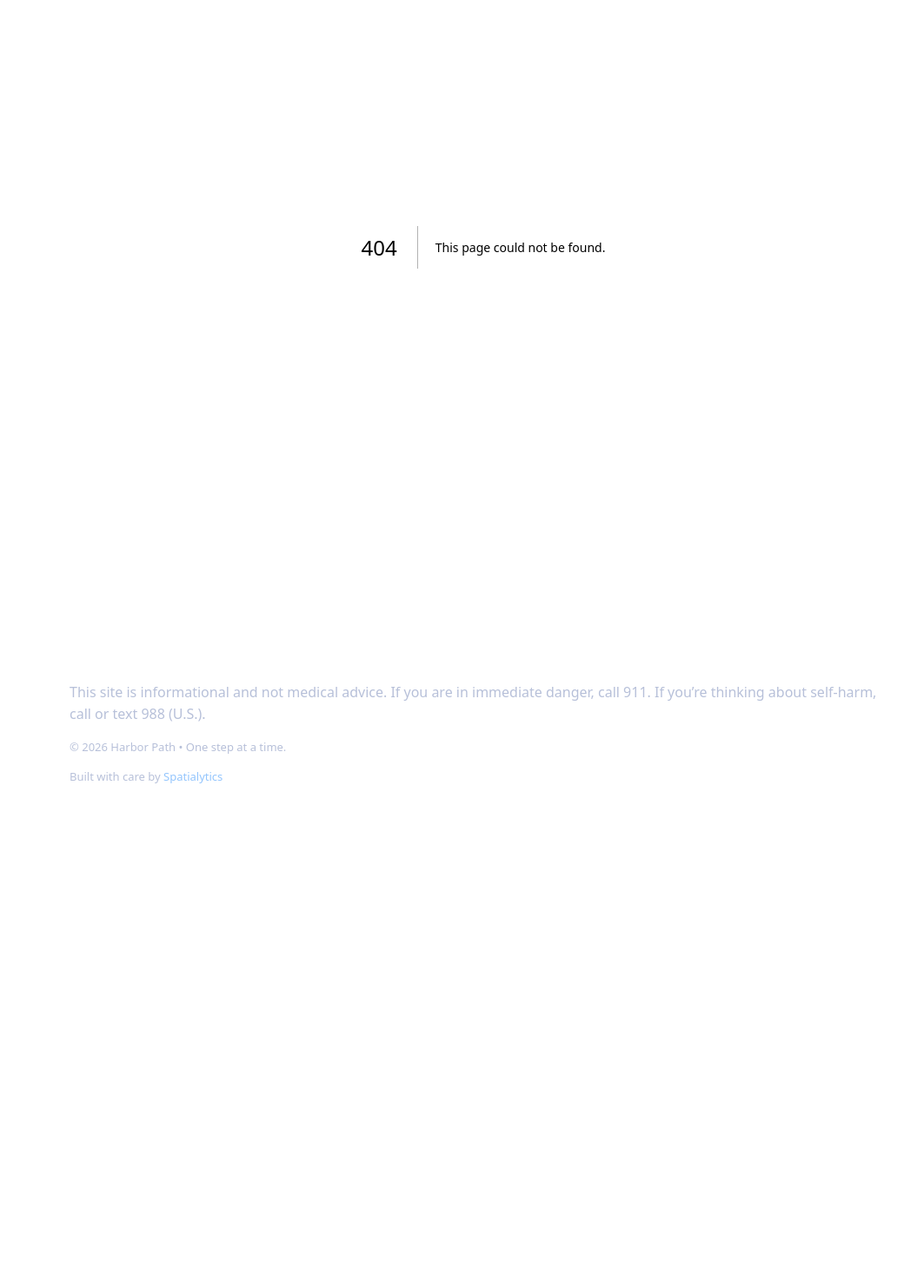
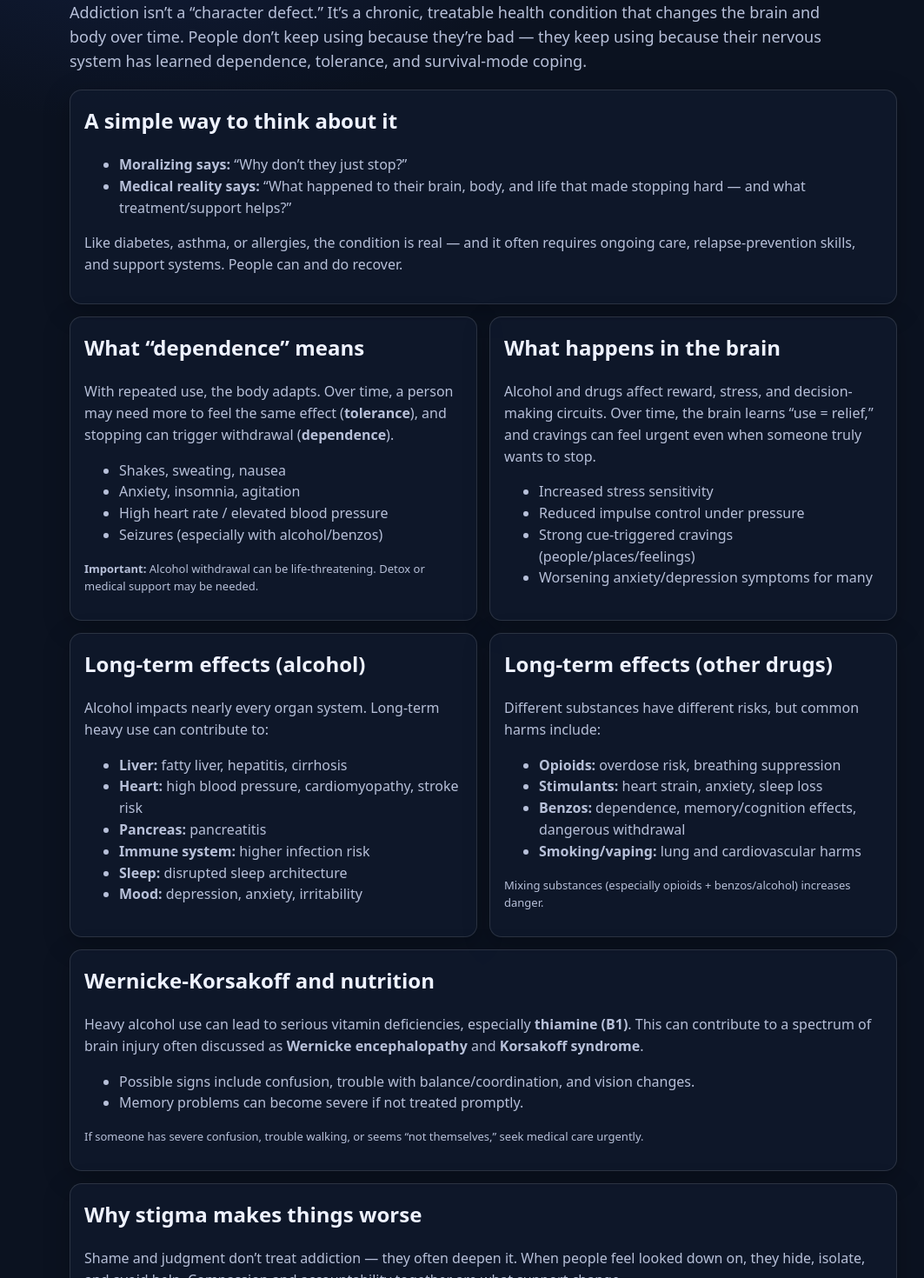
Before and after one commit to KristineMK72/HARBOR-PATH, a Next.js app: page /addiction-101 in a window 1280 px wide. Before the commit this address had no page. Shown: the part 187-1657 px from the top of the page at 87% size, without its empty margins (84-1147 px from the left). Before the commit the page ends 1157 px from the top, so only its background shows below. Built offline with nearby package versions, Linux system fonts and the light colour scheme.

Commit message:
Create page.tsx

```diff
--- /dev/null
+++ b/app/addiction-101/page.tsx
@@ -0,0 +1,185 @@
+import Container from "../../components/Container";
+import Link from "next/link";
+
+export default function Addiction101() {
+  return (
+    <Container>
+      <h1>Alcoholism & Addiction 101</h1>
+
+      <p className="muted" style={{ fontSize: 18, maxWidth: 900 }}>
+        Addiction isn’t a “character defect.” It’s a chronic, treatable health
+        condition that changes the brain and body over time. People don’t keep
+        using because they’re bad — they keep using because their nervous system
+        has learned dependence, tolerance, and survival-mode coping.
+      </p>
+
+      <div className="card cardWide" style={{ marginTop: 14 }}>
+        <h2 style={{ marginTop: 0 }}>A simple way to think about it</h2>
+        <ul className="muted">
+          <li>
+            <strong>Moralizing says:</strong> “Why don’t they just stop?”
+          </li>
+          <li>
+            <strong>Medical reality says:</strong> “What happened to their brain,
+            body, and life that made stopping hard — and what treatment/support
+            helps?”
+          </li>
+        </ul>
+        <p className="muted">
+          Like diabetes, asthma, or allergies, the condition is real — and it
+          often requires ongoing care, relapse-prevention skills, and support
+          systems. People can and do recover.
+        </p>
+      </div>
+
+      <div className="grid" style={{ marginTop: 14 }}>
+        <div className="card">
+          <h2 style={{ marginTop: 0 }}>What “dependence” means</h2>
+          <p className="muted">
+            With repeated use, the body adapts. Over time, a person may need
+            more to feel the same effect (<strong>tolerance</strong>), and
+            stopping can trigger withdrawal (<strong>dependence</strong>).
+          </p>
+          <ul className="muted">
+            <li>Shakes, sweating, nausea</li>
+            <li>Anxiety, insomnia, agitation</li>
+            <li>High heart rate / elevated blood pressure</li>
+            <li>Seizures (especially with alcohol/benzos)</li>
+          </ul>
+          <p className="muted small">
+            <strong>Important:</strong> Alcohol withdrawal can be life-threatening.
+            Detox or medical support may be needed.
+          </p>
+        </div>
+
+        <div className="card">
+          <h2 style={{ marginTop: 0 }}>What happens in the brain</h2>
+          <p className="muted">
+            Alcohol and drugs affect reward, stress, and decision-making circuits.
+            Over time, the brain learns “use = relief,” and cravings can feel
+            urgent even when someone truly wants to stop.
+          </p>
+          <ul className="muted">
+            <li>Increased stress sensitivity</li>
+            <li>Reduced impulse control under pressure</li>
+            <li>Strong cue-triggered cravings (people/places/feelings)</li>
+            <li>Worsening anxiety/depression symptoms for many</li>
+          </ul>
+        </div>
+
+        <div className="card">
+          <h2 style={{ marginTop: 0 }}>Long-term effects (alcohol)</h2>
+          <p className="muted">
+            Alcohol impacts nearly every organ system. Long-term heavy use can
+            contribute to:
+          </p>
+          <ul className="muted">
+            <li><strong>Liver:</strong> fatty liver, hepatitis, cirrhosis</li>
+            <li><strong>Heart:</strong> high blood pressure, cardiomyopathy, stroke risk</li>
+            <li><strong>Pancreas:</strong> pancreatitis</li>
+            <li><strong>Immune system:</strong> higher infection risk</li>
+            <li><strong>Sleep:</strong> disrupted sleep architecture</li>
+            <li><strong>Mood:</strong> depression, anxiety, irritability</li>
+          </ul>
+        </div>
+
+        <div className="card">
+          <h2 style={{ marginTop: 0 }}>Long-term effects (other drugs)</h2>
+          <p className="muted">
+            Different substances have different risks, but common harms include:
+          </p>
+          <ul className="muted">
+            <li><strong>Opioids:</strong> overdose risk, breathing suppression</li>
+            <li><strong>Stimulants:</strong> heart strain, anxiety, sleep loss</li>
+            <li><strong>Benzos:</strong> dependence, memory/cognition effects, dangerous withdrawal</li>
+            <li><strong>Smoking/vaping:</strong> lung and cardiovascular harms</li>
+          </ul>
+          <p className="muted small">
+            Mixing substances (especially opioids + benzos/alcohol) increases danger.
+          </p>
+        </div>
+
+        <div className="card cardWide">
+          <h2 style={{ marginTop: 0 }}>Wernicke-Korsakoff and nutrition</h2>
+          <p className="muted">
+            Heavy alcohol use can lead to serious vitamin deficiencies,
+            especially <strong>thiamine (B1)</strong>. This can contribute to a
+            spectrum of brain injury often discussed as <strong>Wernicke
+            encephalopathy</strong> and <strong>Korsakoff syndrome</strong>.
+          </p>
+          <ul className="muted">
+            <li>
+              Possible signs include confusion, trouble with balance/coordination,
+              and vision changes.
+            </li>
+            <li>
+              Memory problems can become severe if not treated promptly.
+            </li>
+          </ul>
+          <p className="muted small">
+            If someone has severe confusion, trouble walking, or seems “not
+            themselves,” seek medical care urgently.
+          </p>
+        </div>
+
+        <div className="card cardWide">
+          <h2 style={{ marginTop: 0 }}>Why stigma makes things worse</h2>
+          <p className="muted">
+            Shame and judgment don’t treat addiction — they often deepen it.
+            When people feel looked down on, they hide, isolate, and avoid help.
+            Compassion and accountability together are what support change.
+          </p>
+          <ul className="muted">
+            <li>
+              <strong>Helpful:</strong> “I care about you. I’ll support help.”
+            </li>
+            <li>
+              <strong>Not helpful:</strong> “You’re just weak/selfish.”
+            </li>
+            <li>
+              <strong>Better focus:</strong> safety, treatment, boundaries, and support.
+            </li>
+          </ul>
+        </div>
+
+        <div className="card">
+          <h2 style={{ marginTop: 0 }}>What recovery often needs</h2>
+          <ul className="muted">
+            <li>Medical support when needed (detox, medications)</li>
+            <li>Therapy / counseling (skills, trauma, mental health)</li>
+            <li>Peer support (AA/NA, SMART, community)</li>
+            <li>Stable housing + structure</li>
+            <li>Family support and healthy boundaries</li>
+          </ul>
+        </div>
+
+        <div className="card">
+          <h2 style={{ marginTop: 0 }}>If you want to help someone</h2>
+          <ul className="muted">
+            <li>Speak with respect and clarity</li>
+            <li>Offer help finding treatment, rides, paperwork</li>
+            <li>Set boundaries that protect safety</li>
+            <li>Get support for yourself too</li>
+          </ul>
+          <Link href="/families">Go to Families & loved ones →</Link>
+        </div>
+
+        <div className="card cardWide">
+          <h2 style={{ marginTop: 0 }}>Need help right now?</h2>
+          <p className="muted">
+            If there’s immediate danger, call <strong>911</strong>. If you or
+            someone you love is in crisis or thinking about self-harm, call or
+            text <strong>988</strong> (U.S.).
+          </p>
+          <Link href="/help-now">Go to Help Now →</Link>
+        </div>
+      </div>
+
+      <p className="muted small" style={{ marginTop: 16 }}>
+        Note: This page is educational, not medical advice. If you’re concerned
+        about withdrawal, overdose risk, severe confusion, chest pain, seizures,
+        or high blood pressure symptoms, seek medical care.
+      </p>
+    </Container>
+  );
+}
```
